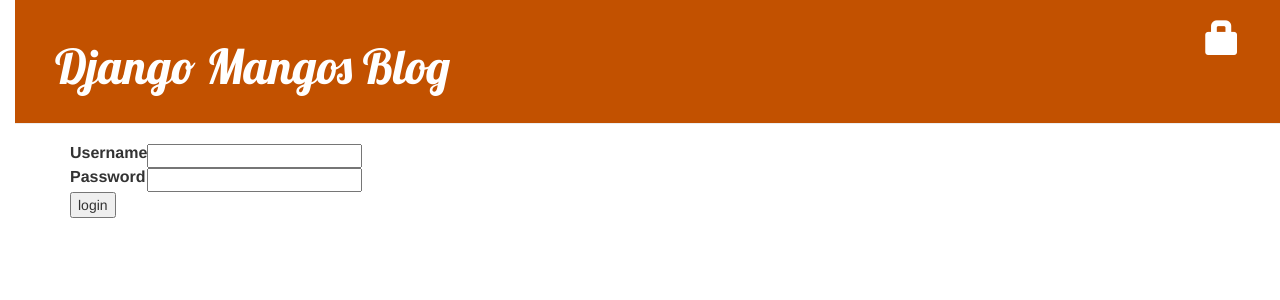
After one commit to romualdasp/python-personal-website, a Django app: template blog/templates/registration/login.html in a window 1280 px wide. The commit adds this page. Shown: the top 300 px of the page. Run offline with Django 3.2, Linux system fonts and the light colour scheme; the template is opened without the code that fills it, so the values that code supplies are empty, except form fields; tables that the repository leaves empty hold one stand-in row (values such as "Sample post"); form fields are guessed from the names that the template uses; some libraries are stand-ins or nearby versions.

Commit message:
add login and logout

```diff
--- a/blog/templates/blog/base.html
+++ b/blog/templates/blog/base.html
@@ -12,6 +12,9 @@
             {% if user.is_authenticated %}
                 <a href="{% url 'post_new' %}" class="top-menu"><span class="glyphicon glyphicon-plus"></span></a>
                 <a href="{% url 'post_draft_list' %}" class="top-menu"><span class="glyphicon glyphicon-edit"></span></a>
+                <p class="top-menu">Hello {{ user.username }} <small>(<a href="{% url 'logout' %}">Log out</a>)</small></p>
+            {% else %}
+                <a href="{% url 'login' %}" class="top-menu"><span class="glyphicon glyphicon-lock"></span></a>
             {% endif %}
             <h1><a href="/">Django Mangos Blog</a></h1>
         </div>
--- a/blog/templates/blog/post_detail.html
+++ b/blog/templates/blog/post_detail.html
@@ -7,9 +7,7 @@
                 {{ post.published_date }}
             </div>
         {% else %}
-            {% if user.is_authenticated %}
-                <a class="btn btn-default" href="{% url 'post_publish' pk=post.pk %}">Publish</a>
-            {% endif %}
+            <a class="btn btn-default" href="{% url 'post_publish' pk=post.pk %}">Publish</a>
         {% endif %}
 
         {% if user.is_authenticated %}
--- /dev/null
+++ b/blog/templates/registration/login.html
@@ -0,0 +1,24 @@
+{% extends "blog/base.html" %}
+
+{% block content %}
+    {% if form.errors %}
+        <p>Your username and password didn't match. Please try again.</p>
+    {% endif %}
+
+    <form method="post" action="{% url 'login' %}">
+    {% csrf_token %}
+        <table>
+        <tr>
+            <td>{{ form.username.label_tag }}</td>
+            <td>{{ form.username }}</td>
+        </tr>
+        <tr>
+            <td>{{ form.password.label_tag }}</td>
+            <td>{{ form.password }}</td>
+        </tr>
+        </table>
+
+        <input type="submit" value="login" />
+        <input type="hidden" name="next" value="{{ next }}" />
+    </form>
+{% endblock %}
--- a/blog/views.py
+++ b/blog/views.py
@@ -4,6 +4,7 @@ from .models import Post
 from django.shortcuts import render, get_object_or_404
 from .forms import PostForm
 from django.shortcuts import redirect
+from django.contrib.auth.decorators import login_required
 
 # Create your views here.
 
@@ -15,6 +16,7 @@ def post_detail(request, pk):
     post = get_object_or_404(Post, pk=pk)
     return render(request, 'blog/post_detail.html', {'post': post})
 
+@login_required
 def post_new(request):
     if request.method == "POST":
         form = PostForm(request.POST)
@@ -27,6 +29,7 @@ def post_new(request):
         form = PostForm()
     return render(request, 'blog/post_edit.html', {'form': form})
 
+@login_required
 def post_edit(request, pk):
     post = get_object_or_404(Post, pk=pk)
     if request.method == "POST":
@@ -40,15 +43,18 @@ def post_edit(request, pk):
         form = PostForm(instance=post)
     return render(request, 'blog/post_edit.html', {'form': form})
 
+@login_required
 def post_draft_list(request):
     posts = Post.objects.filter(published_date__isnull=True).order_by('created_date')
     return render(request, 'blog/post_draft_list.html', {'posts': posts})
 
+@login_required
 def post_publish(request, pk):
     post = get_object_or_404(Post, pk=pk)
     post.publish()
     return redirect('post_detail', pk=pk)
 
+@login_required
 def post_remove(request, pk):
     post = get_object_or_404(Post, pk=pk)
     post.delete()
--- a/personalsite/settings.py
+++ b/personalsite/settings.py
@@ -120,3 +120,5 @@ USE_TZ = True
 
 STATIC_URL = '/static/'
 STATIC_ROOT = os.path.join(BASE_DIR, 'static')
+
+LOGIN_REDIRECT_URL = '/'
--- a/personalsite/urls.py
+++ b/personalsite/urls.py
@@ -16,7 +16,11 @@ Including another URLconf
 from django.contrib import admin
 from django.urls import path, include
 
+from django.contrib.auth import views
+
 urlpatterns = [
     path('admin/', admin.site.urls),
+    path('accounts/login/', views.LoginView.as_view(), name='login')
+    path('accounts/logout/', views.LogoutView.as_view(next_page='/'), name='logout'),
     path('', include('blog.urls')),
 ]
```
